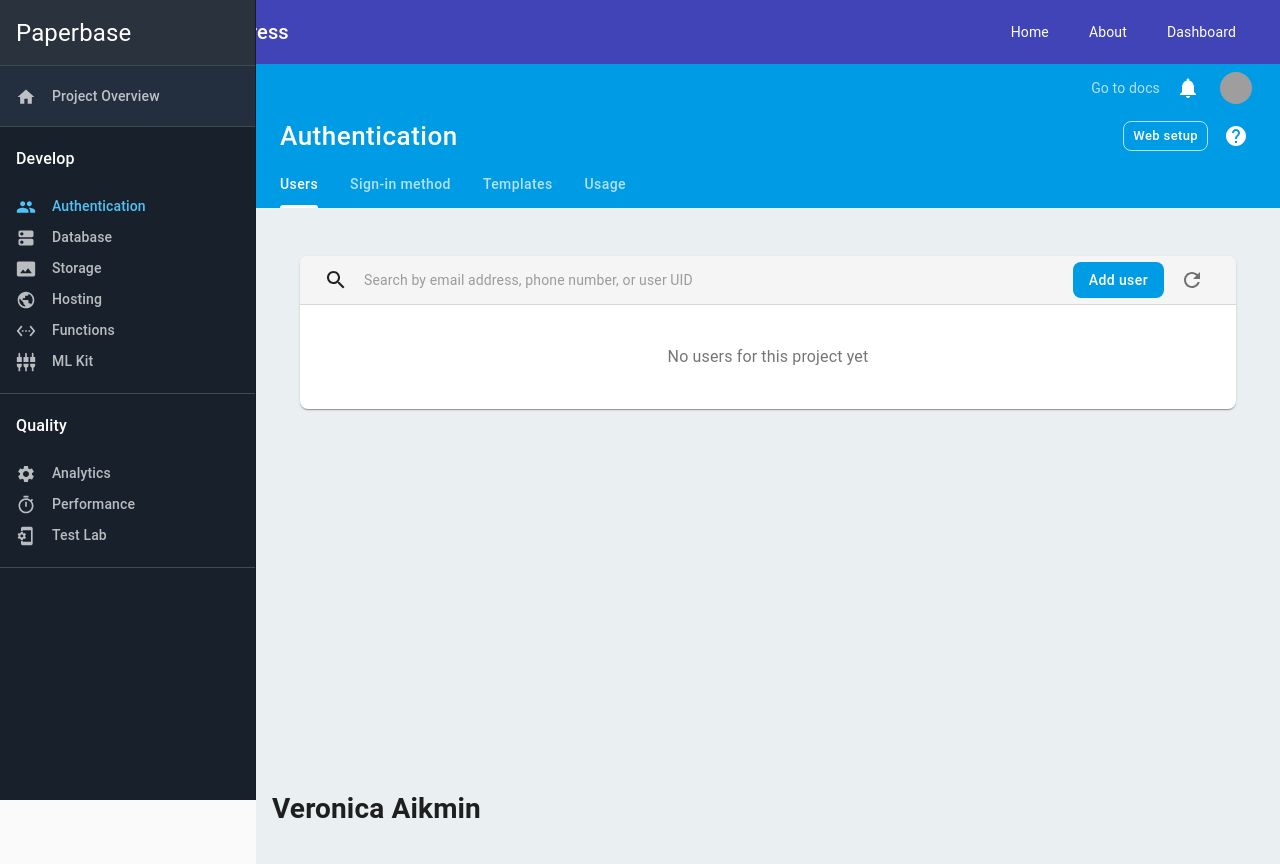
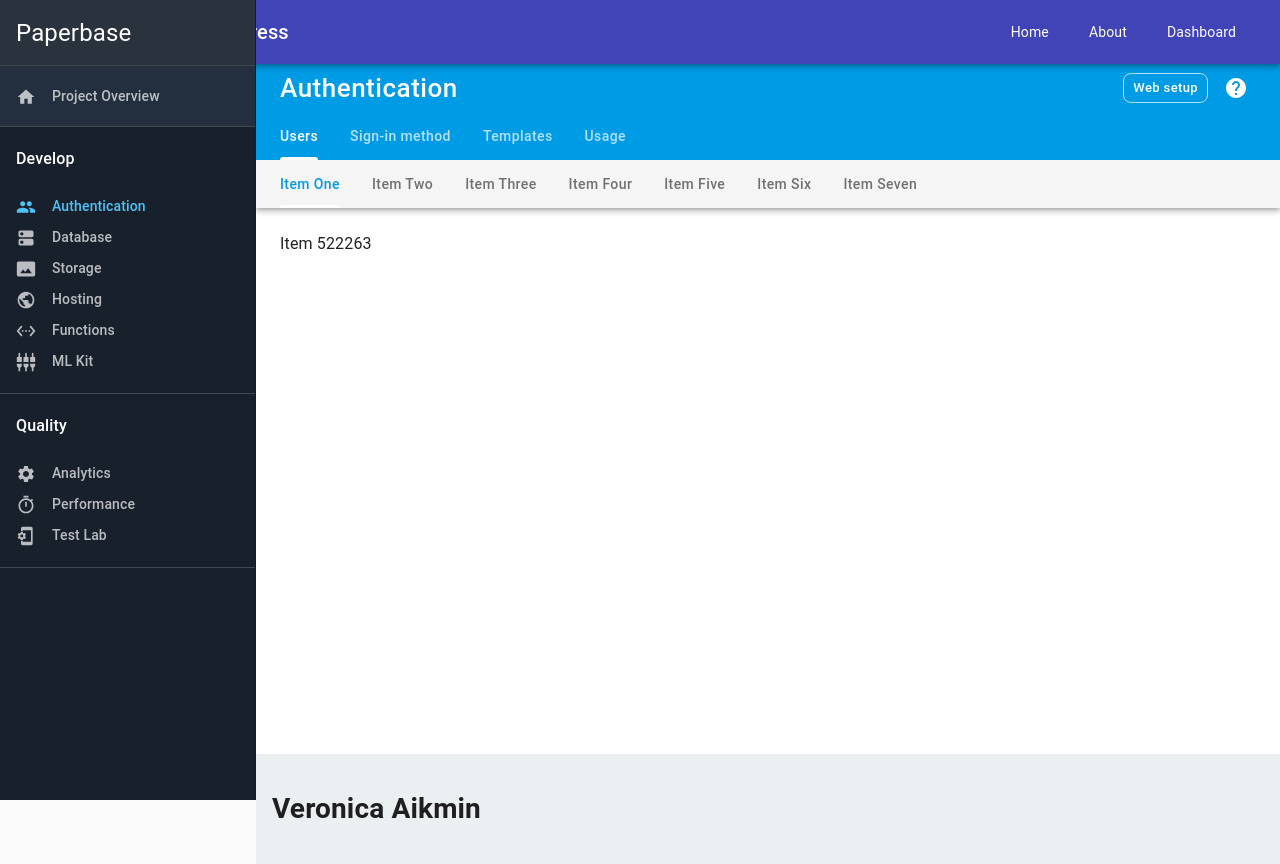
Before and after one commit to grantkee/atp-form, a React (Create React App) app: page /dashboard in a window 1280 px wide. Built offline with nearby package versions, Linux system fonts and the light colour scheme; grey boxes are pictures that could not be loaded.

Commit message:
using client as an object in state. Using this for ClientDetails and ready to use for NewClient. Found a way to render different components based on which tab the user selects in ATPDashboard. About to add different test data to database and develop how to store a new client to db.

```diff
--- a/src/components/01-ATPDashboard.js
+++ b/src/components/01-ATPDashboard.js
@@ -8,6 +8,7 @@ import Link from '@material-ui/core/Link';
 import NavBar from './ATP_Dashboard/NavBar';
 import Content from './ATP_Dashboard/Content';
 import Header from './ATP_Dashboard/Header';
+import Header2 from './ATP_Dashboard/Header2';
 
 function Copyright() {
   return (
@@ -191,10 +192,11 @@ function ATPDashboard(props) {
           </Hidden>
         </nav>
         <div className={classes.app}>
-          <Header onDrawerToggle={handleDrawerToggle} />
-          <main className={classes.main}>
+          <Header />
+          <Header2 onDrawerToggle={handleDrawerToggle} clients={props.clients} fetchClients={() => props.fetchClients()}/>
+          {/* <main className={classes.main}>
             <Content atpClients={atpClients}/>
-          </main>
+          </main> */}
           <footer className={classes.footer}>
             {/* <Copyright /> */}
             <h1>{props.atp.name}</h1>
--- a/src/components/2b-ExistingClient.js
+++ b/src/components/2b-ExistingClient.js
@@ -6,8 +6,6 @@ import { Link } from 'react-router-dom'
 const ExistingClient = (props) => {
     return (
         <div className="card-container">
-            {/* <button onClick={() => props.fetchClients()}>Get Clients</button> */}
-            {console.log(props.clients)}
     {props.clients.length <= 1 ? <h1>{props.fetchClients()}Loading client database...</h1> : props.clients.map((client, idx) => (
                 <Card key={client.id} className="card">
                     <CardContent className="text-gray">
--- a/src/components/ATP_Dashboard/Content.js
+++ b/src/components/ATP_Dashboard/Content.js
@@ -12,6 +12,11 @@ import IconButton from '@material-ui/core/IconButton';
 import { withStyles } from '@material-ui/core/styles';
 import SearchIcon from '@material-ui/icons/Search';
 import RefreshIcon from '@material-ui/icons/Refresh';
+import Table from '@material-ui/core/Table';
+import TableBody from '@material-ui/core/TableBody';
+import TableCell from '@material-ui/core/TableCell';
+import TableHead from '@material-ui/core/TableHead';
+import TableRow from '@material-ui/core/TableRow';
 
 const styles = theme => ({
   paper: {
@@ -33,6 +38,13 @@ const styles = theme => ({
   },
   contentWrapper: {
     margin: '40px 16px',
+  },
+  root: {
+    width: '100%',
+    overflowX: 'auto',
+  },
+  table: {
+    minWidth: 650,
   },
 });
 
@@ -71,9 +83,30 @@ function Content(props) {
         </Toolbar>
       </AppBar>
       <div className={classes.contentWrapper}>
-        <Typography color="textSecondary" align="center">
-          No users for this project yet
-        </Typography>
+        <Table className={classes.table} aria-label="simple table">
+          <TableHead>
+            <TableRow>
+              <TableCell>Dessert (100g serving)</TableCell>
+              <TableCell align="right">Calories</TableCell>
+              <TableCell align="right">Fat&nbsp;(g)</TableCell>
+              <TableCell align="right">Carbs&nbsp;(g)</TableCell>
+              <TableCell align="right">Protein&nbsp;(g)</TableCell>
+            </TableRow>
+          </TableHead>
+          <TableBody>
+            {props.clients.length === 0 ? props.fetchClients() : props.clients.map(client => (
+              <TableRow key={client.id}>
+                <TableCell component="th" scope="row">
+                  {client.id}
+                </TableCell>
+            <TableCell align="right">{client.first_name} {client.last_name}</TableCell>
+                <TableCell align="right">{client.dob}</TableCell>
+                {/* <TableCell align="right">{client.carbs}</TableCell>
+                <TableCell align="right">{client.protein}</TableCell> */}
+              </TableRow>
+            ))}
+          </TableBody>
+        </Table>
       </div>
     </Paper>
   );
--- a/src/components/ATP_Dashboard/Header.js
+++ b/src/components/ATP_Dashboard/Header.js
@@ -43,51 +43,20 @@ const styles = theme => ({
 
 function Header(props) {
   const { classes, onDrawerToggle } = props;
+  const [value, setValue] = React.useState(0);
+
+  const handleChange = (event, newValue) => {
+    setValue(newValue);
+  };
 
   return (
-    <React.Fragment>
-      <AppBar color="primary" position="sticky" elevation={0}>
-        <Toolbar>
-          <Grid container spacing={1} alignItems="center">
-            <Hidden smUp>
-              <Grid item>
-                <IconButton
-                  color="inherit"
-                  aria-label="open drawer"
-                  onClick={onDrawerToggle}
-                  className={classes.menuButton}
-                >
-                  <MenuIcon />
-                </IconButton>
-              </Grid>
-            </Hidden>
-            <Grid item xs />
-            <Grid item>
-              <Link className={classes.link} href="#" variant="body2">
-                Go to docs
-              </Link>
-            </Grid>
-            <Grid item>
-              <Tooltip title="Alerts • No alerts">
-                <IconButton color="inherit">
-                  <NotificationsIcon />
-                </IconButton>
-              </Tooltip>
-            </Grid>
-            <Grid item>
-              <IconButton color="inherit" className={classes.iconButtonAvatar}>
-                <Avatar src="../../../data/measurement-guide.svg" alt="My Avatar" />
-              </IconButton>
-            </Grid>
-          </Grid>
-        </Toolbar>
-      </AppBar>
+    <>
       <AppBar
         component="div"
         className={classes.secondaryBar}
         color="primary"
         position="static"
-        elevation={0}
+        elevation={1000}
       >
         <Toolbar>
           <Grid container alignItems="center" spacing={1}>
@@ -118,14 +87,14 @@ function Header(props) {
         position="static"
         elevation={0}
       >
-        <Tabs value={0} textColor="inherit">
+        <Tabs value={value} textColor="inherit">
           <Tab textColor="inherit" label="Users" />
           <Tab textColor="inherit" label="Sign-in method" />
           <Tab textColor="inherit" label="Templates" />
           <Tab textColor="inherit" label="Usage" />
         </Tabs>
       </AppBar>
-    </React.Fragment>
+    </>
   );
 }
 
--- /dev/null
+++ b/src/components/ATP_Dashboard/Header2.js
@@ -0,0 +1,102 @@
+import React from 'react';
+import PropTypes from 'prop-types';
+import { makeStyles } from '@material-ui/core/styles';
+import AppBar from '@material-ui/core/AppBar';
+import Tabs from '@material-ui/core/Tabs';
+import Tab from '@material-ui/core/Tab';
+import Typography from '@material-ui/core/Typography';
+import Box from '@material-ui/core/Box';
+import Header from './Header';
+import Content from './Content';
+
+function TabPanel(props) {
+  const { children, value, index, ...other } = props;
+
+  return (
+    <Typography
+      component="div"
+      role="tabpanel"
+      hidden={value !== index}
+      id={`scrollable-auto-tabpanel-${index}`}
+      aria-labelledby={`scrollable-auto-tab-${index}`}
+      {...other}
+    >
+      {value === index && <Box p={3}>{children}</Box>}
+    </Typography>
+  );
+}
+
+TabPanel.propTypes = {
+  children: PropTypes.node,
+  index: PropTypes.any.isRequired,
+  value: PropTypes.any.isRequired,
+};
+
+function a11yProps(index) {
+  return {
+    id: `scrollable-auto-tab-${index}`,
+    'aria-controls': `scrollable-auto-tabpanel-${index}`,
+  };
+}
+
+const useStyles = makeStyles(theme => ({
+  root: {
+    flexGrow: 1,
+    width: '100%',
+    backgroundColor: theme.palette.background.paper,
+  },
+}));
+
+export default function ScrollableTabsButtonAuto( props ) {
+  const classes = useStyles();
+  const [value, setValue] = React.useState(0);
+
+  const handleChange = (event, newValue) => {
+    setValue(newValue);
+  };
+
+  return (
+    <div className={classes.root}>
+      <AppBar position="static" color="default">
+        <Tabs
+          value={value}
+          onChange={handleChange}
+          indicatorColor="primary"
+          textColor="primary"
+          variant="scrollable"
+          scrollButtons="auto"
+          aria-label="scrollable auto tabs example"
+        >
+          <Tab label="Item One" {...a11yProps(0)} />
+          <Tab label="Item Two" {...a11yProps(1)} />
+          <Tab label="Item Three" {...a11yProps(2)} />
+          <Tab label="Item Four" {...a11yProps(3)} />
+          <Tab label="Item Five" {...a11yProps(4)} />
+          <Tab label="Item Six" {...a11yProps(5)} />
+          <Tab label="Item Seven" {...a11yProps(6)} />
+        </Tabs>
+      </AppBar>
+      <TabPanel value={value} index={0}>
+        Item 522263
+      </TabPanel>
+      <TabPanel value={value} index={1}>
+        Item Two
+      </TabPanel>
+      <TabPanel value={value} index={2}>
+        <Header />
+      </TabPanel>
+      <TabPanel value={value} index={3}>
+        <Content clients={props.clients} fetchClients={() => props.fetchClients()}/>
+      </TabPanel>
+      <TabPanel value={value} index={4}>
+        Item Five
+      </TabPanel>
+      <TabPanel value={value} index={5}>
+        Item Six
+      </TabPanel>
+      <TabPanel value={value} index={6}>
+        Item Seven
+      </TabPanel>
+    </div>
+  );
+}
--- a/src/containers/2b-ExistingClients.js
+++ b/src/containers/2b-ExistingClients.js
@@ -4,7 +4,8 @@ import { fetchClients, fetchClient } from '../redux/actions';
 
 const mapStateToProps = ( state ) => {
     return {
-        clients: state.clients
+        clients: state.clients,
+        client: state.client
     }
 }
 
--- a/src/containers/2b1-ClientDetails.js
+++ b/src/containers/2b1-ClientDetails.js
@@ -4,7 +4,7 @@ import { fetchClient } from '../redux/actions';
 
 const mapStateToProps = ( state ) => {
     return {
-        clients: state.clients
+        client: state.client
     }
 }
 
--- a/src/index.js
+++ b/src/index.js
@@ -33,9 +33,6 @@ const theme = createMuiTheme({
     }
 });
 
-//shows the object that you can manipulate to create a custom theme in material-ui
-console.log(theme)
-
 ReactDOM.render(
     <BrowserRouter>
         <Provider store={ store }>
--- a/src/redux/actions.js
+++ b/src/redux/actions.js
@@ -19,7 +19,6 @@ export const fetchClients = () => {
     fetch("/api/clients")
       .then(res => res.json())
       .then(response => {
-        console.log("res: ", response);
         const action = {
           type: "FETCH_CLIENTS",
           value: response
--- a/src/redux/reducers.js
+++ b/src/redux/reducers.js
@@ -21,14 +21,9 @@ const user = (state = [], action) => {
 const clients = (state = [], action) => {
     switch(action.type) {
         case 'FETCH_CLIENTS':
-            console.log('action here: ' + action)
             return action.value
-        case 'FETCH_CLIENT':
-            // const clients = [...state]
-            // let client = clients.filter(x => x.id === action.value.id)
-            // return [client]
-            // return Object.assign([], state, action.value)
-            return action.value
+        // case 'FETCH_CLIENT':
+        //     return action.value
         case 'ADD_CLIENT':
             debugger
             return [ ...state, action.value ]
@@ -40,8 +35,10 @@ const clients = (state = [], action) => {
     }
 }
 
-const client = (state = [], action) => {
+const client = (state = initialState, action) => {
     switch(action.type){
+        case 'FETCH_CLIENT':
+            return [ action.value[0] ]
         case 'ADD_CLIENT':
             debugger
             return [ action.value ]
```
Also changed, not shown: src/components/2b1-ClientDetails.js (+10 -6 lines), 1 other file (tests, documents, lock files or other folders).
